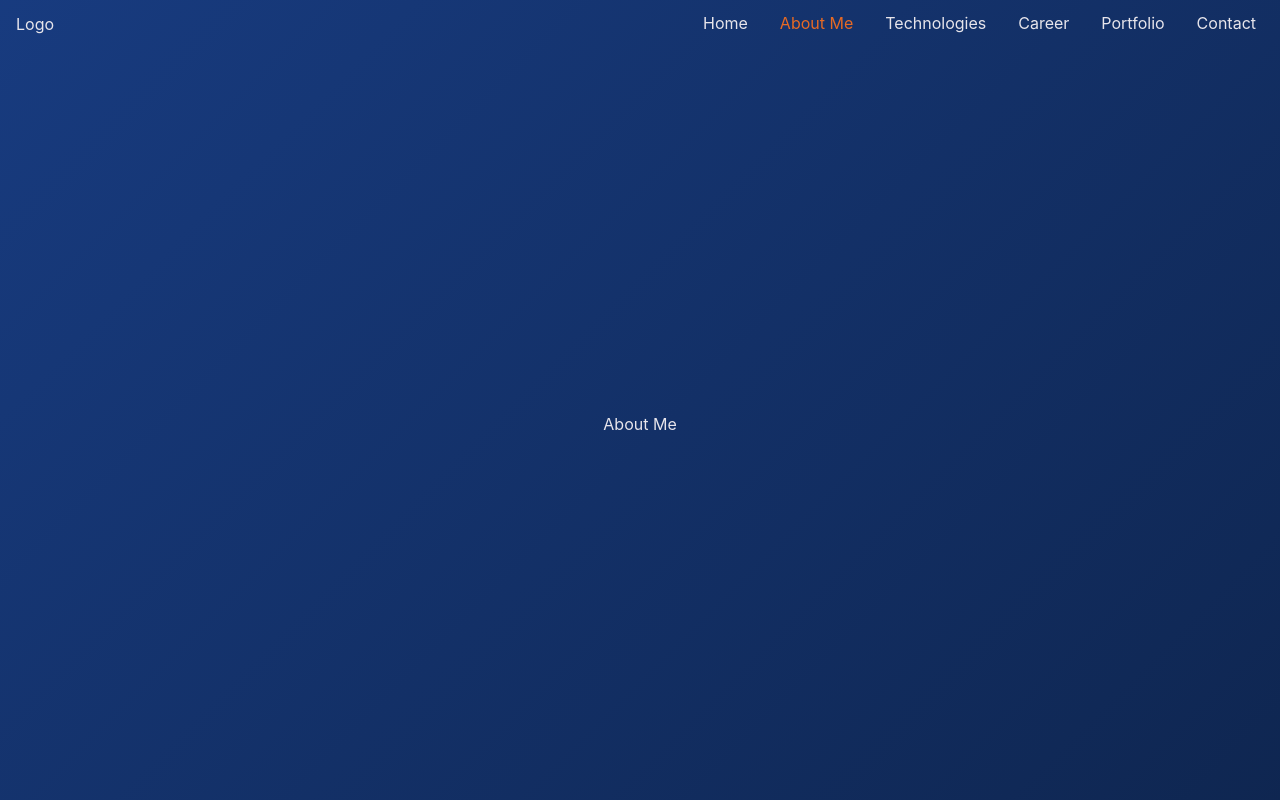
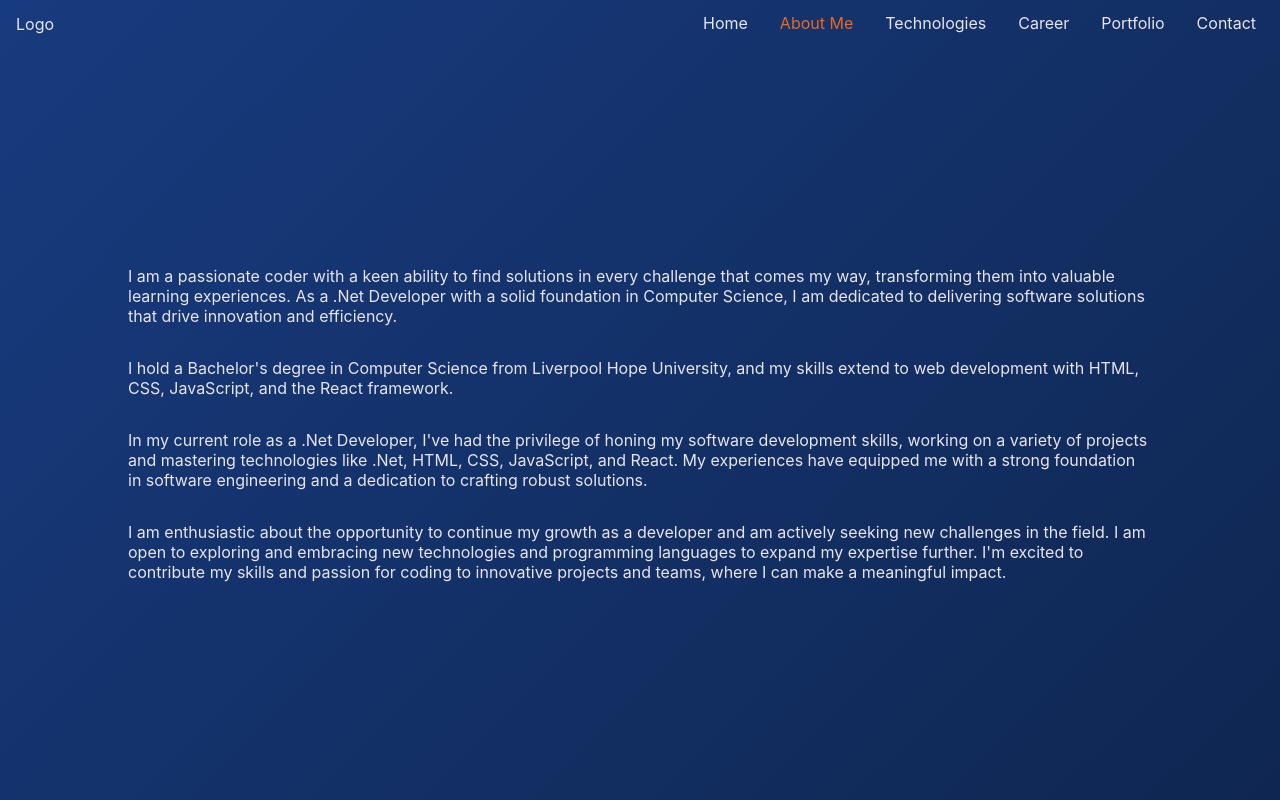
Before and after one commit to jkozak1989/portfolio-website, a React (Vite) app: page / in a window 1280 px wide. Both pictures are taken after a click on the element "About Me". Built offline with nearby package versions, Linux system fonts and the light colour scheme.

Commit message:
add content to AboutMe page

```diff
--- a/src/components/AboutMe/AboutMe.css
+++ b/src/components/AboutMe/AboutMe.css
@@ -0,0 +1,3 @@
+.about-me {
+    flex-direction: column;
+}
--- a/src/components/AboutMe/AboutMe.tsx
+++ b/src/components/AboutMe/AboutMe.tsx
@@ -5,11 +5,30 @@ import './AboutMe.css';
 export const AboutMe = () => {
   const { page } = useContext(PageContext);
   return (
-    <section
-      id='about-me'
-      className={`content-wrapper${page == 'AboutMe' ? ' content-wrapper-visible' : ''}`}
-    >
-      About Me
+    <section className={`content-wrapper${page == 'AboutMe' ? ' content-wrapper-visible' : ''} about-me`}>
+      <p>
+        I am a passionate coder with a keen ability to find solutions in every challenge that comes my way, transforming
+        them into valuable learning experiences. As a .Net Developer with a solid foundation in Computer Science, I am
+        dedicated to delivering software solutions that drive innovation and efficiency.
+      </p>
+
+      <p>
+        I hold a Bachelor's degree in Computer Science from Liverpool Hope University, and my skills extend to web
+        development with HTML, CSS, JavaScript, and the React framework.
+      </p>
+
+      <p>
+        In my current role as a .Net Developer, I've had the privilege of honing my software development skills, working
+        on a variety of projects and mastering technologies like .Net, HTML, CSS, JavaScript, and React. My experiences
+        have equipped me with a strong foundation in software engineering and a dedication to crafting robust solutions.
+      </p>
+
+      <p>
+        I am enthusiastic about the opportunity to continue my growth as a developer and am actively seeking new
+        challenges in the field. I am open to exploring and embracing new technologies and programming languages to
+        expand my expertise further. I'm excited to contribute my skills and passion for coding to innovative projects
+        and teams, where I can make a meaningful impact.
+      </p>
     </section>
   );
 };
```
